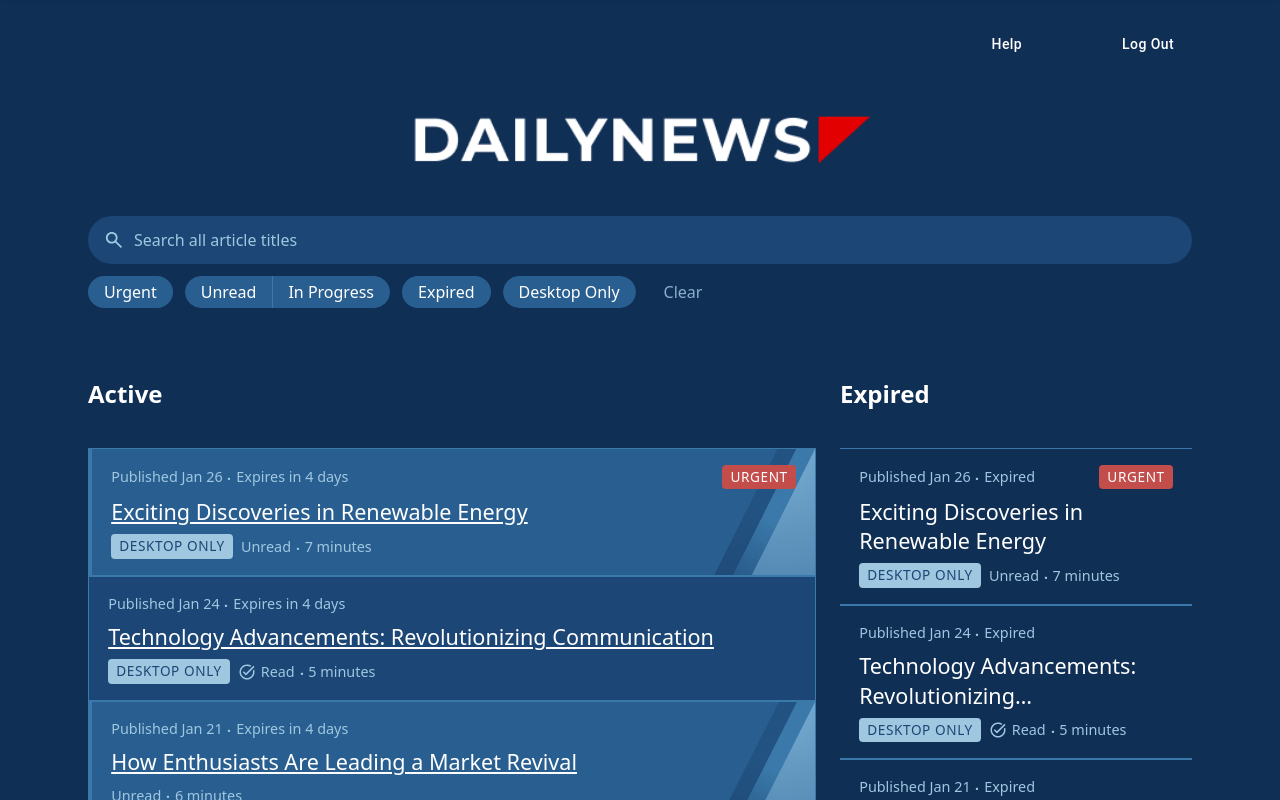
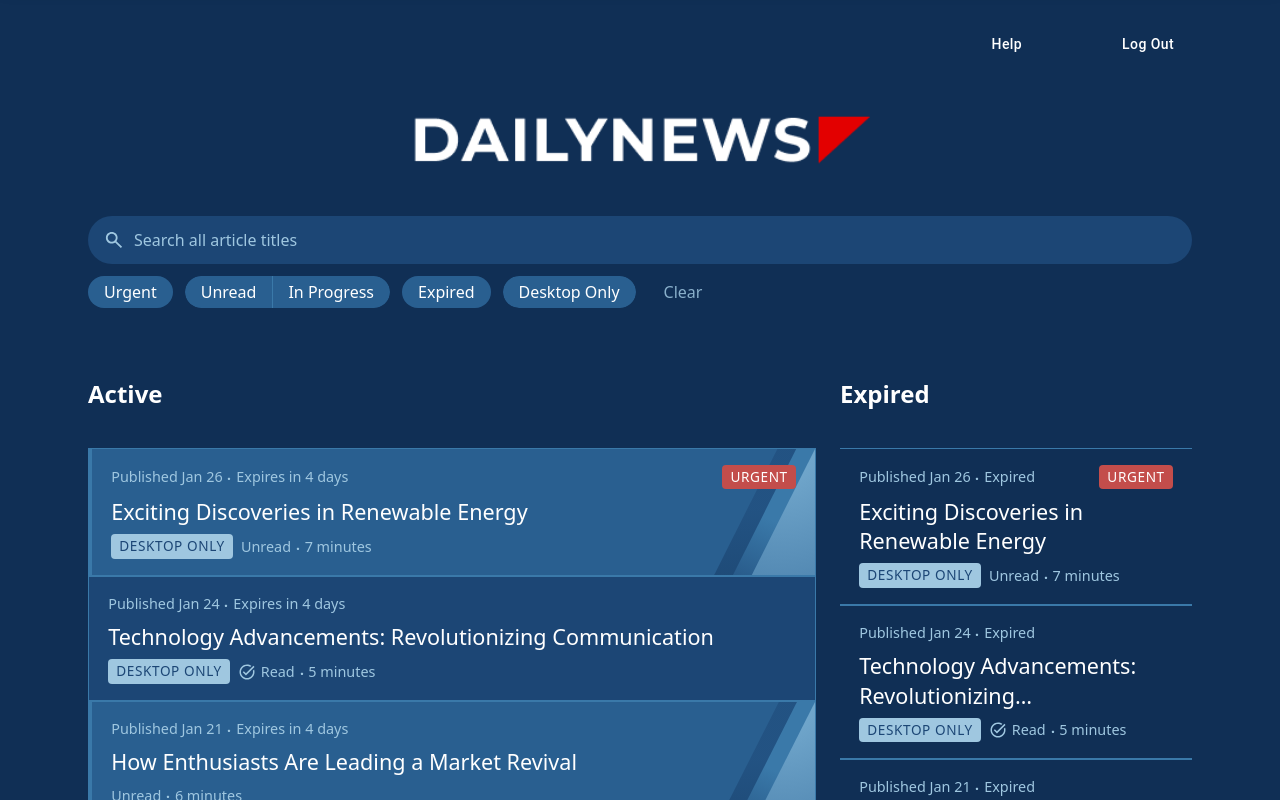
Before and after one commit to andreatanky/react-app-fe, a React (Vite) app: page / in a window 1280 px wide. Shown: the top 800 px of the page. Built offline with nearby package versions, Linux system fonts and the light colour scheme; some icons are missing.

Commit message:
Add underline only when hovered

```diff
--- a/src/features/product/components/cards/ProductCard.tsx
+++ b/src/features/product/components/cards/ProductCard.tsx
@@ -6,7 +6,7 @@ import type { Product } from "../../models/Product";
 import ProductCardFooter from "./ProductCardFooter";
 import ProductCardHeader from "./ProductCardHeader";
 
-const Card = styled.article(({ theme }) => ({
+const Card = styled.article<{ $highlightTitle: boolean }>(({ theme, $highlightTitle }) => ({
 	position: "relative",
 	display: "flex",
 	flexDirection: "column",
@@ -31,6 +31,13 @@ const Card = styled.article(({ theme }) => ({
 		transform: "translateY(-2px)",
 		boxShadow: "0 4px 12px rgba(0, 0, 0, 0.25)",
 		background: theme.palette.surface.container,
+	...(!$highlightTitle
+			? {}
+			: {
+					"& h3": {
+						textDecoration: "underline",
+					},
+				}),
 	},
 }));
 
@@ -66,9 +73,6 @@ const Title = styled.h3(({ theme }) => ({
 		WebkitLineClamp: 2,
 		WebkitBoxOrient: "vertical",
 		overflow: "hidden",
-	},
-	"&.activeTitle": {
-		textDecoration: "underline",
 	},
 }));
 
@@ -129,10 +133,11 @@ export const ProductCard = ({
 	};
 
 	const statusClass = expired ? "expired" : isRead ? "read" : "unread";
-	const titleClass = `${expired ? "titleClamp" : ""} ${!expired ? "activeTitle" : ""}`.trim();
+const titleClass = expired ? "titleClamp" : undefined;
 
 	return (
 		<Card
+			$highlightTitle={!expired}
 			className={`${statusClass} ${className ?? ""}`}
 			onClick={() => onProductClick(product.systemDocId)}
 			onKeyDown={handleKeyDown}
```
